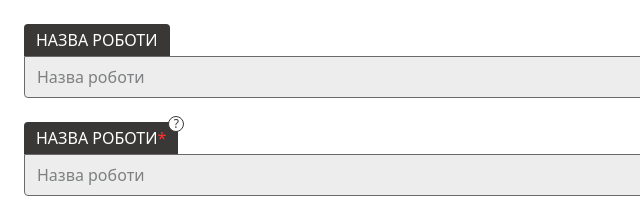
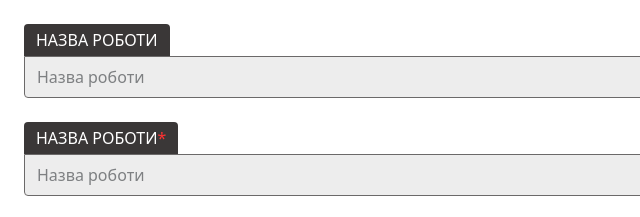
Before and after one commit to yehor-akunishnikov/inputs-test, a website built with Vite: page index.html in a window 1280 px wide. Shown: the top 217 px of the page, 0-640 px from the left. Built offline with nearby package versions, Linux system fonts and the light colour scheme.

Commit message:
Removed info btn

```diff
--- a/index.html
+++ b/index.html
@@ -21,12 +21,6 @@
     <div class="form-group mb-4">
       <label class="label required" for="formGroupExampleInput2"
         ><span>Назва роботи</span
-        ><span
-          class="info"
-          data-toggle="tooltip"
-          data-placement="top"
-          title="Tooltip on top"
-          >?</span
         ></label
       >
       <input
--- a/src/styles.scss
+++ b/src/styles.scss
@@ -27,30 +27,6 @@
         color: #fd3232;
       }
     }
-
-    .info {
-      height: 16px;
-      width: 16px;
-
-      display: flex;
-      align-items: center;
-      justify-content: center;
-
-      position: absolute;
-      top: -6px;
-      right: -6px;
-
-      font-size: 0.75rem;
-      line-height: 1;
-      font-style: normal;
-      color: #3a3737;
-
-      cursor: pointer;
-      background-color: #fff;
-      border: 1px solid #3a3737;
-      border-radius: 50%;
-      z-index: 1;
-    }
   }
 
   .form-control {
```
